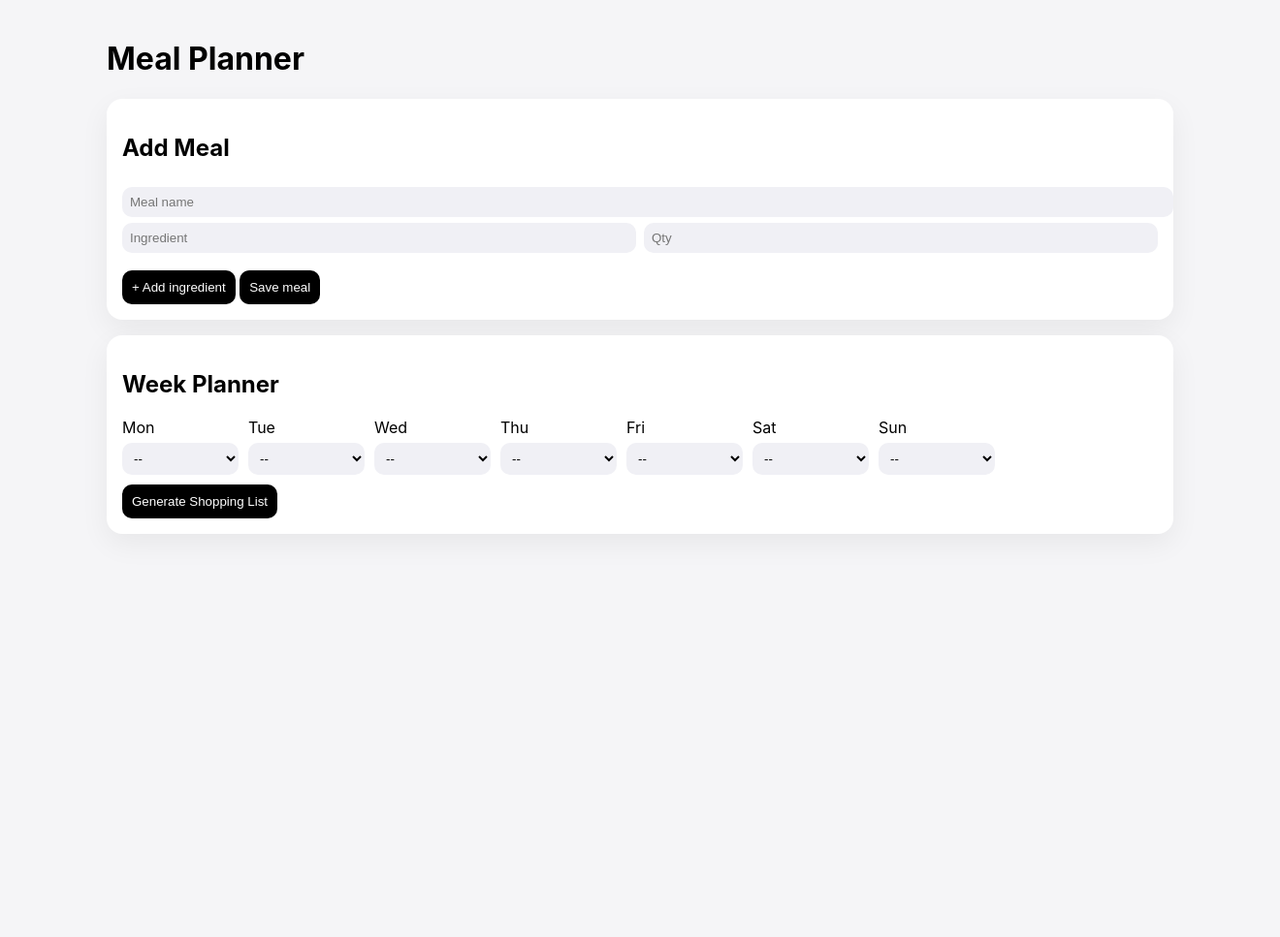
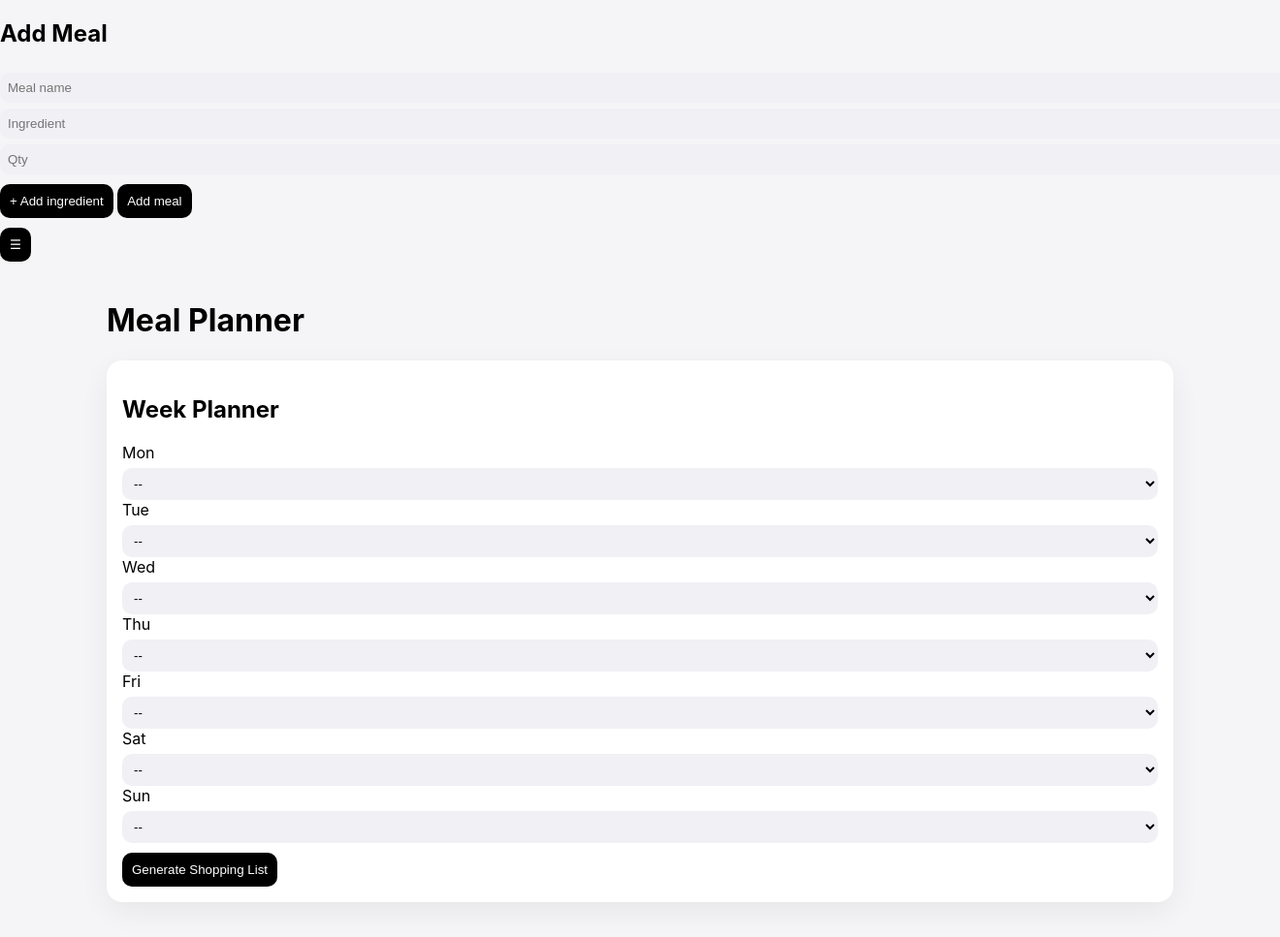
Before and after one commit to alec-messer/meal-planner, a Flask app: page / in a window 1320 px wide; the page is wider, and only the part inside the window is pictured. Shown: that part at 97% size. Before the commit the page ends 535 px from the top of that part, so only its background shows below. Run offline with Flask 3, Linux system fonts and the light colour scheme; data that the repository does not hold is empty; some libraries are stand-ins or nearby versions.

Commit message:
Update index.html

```diff
--- a/templates/index.html
+++ b/templates/index.html
@@ -9,39 +9,48 @@
 </head>
 <body>
 
-<div class="app">
+<!-- SIDE PANEL -->
+<div id="sidePanel" class="side-panel">
+    <div class="panel-content">
 
-    <h1>Meal Planner</h1>
-
-    <!-- ADD MEAL -->
-    <div class="card">
         <h2>Add Meal</h2>
 
-        <form method="POST" action="/add_meal">
-            <input name="name" placeholder="Meal name" required>
+        <form method="POST" action="/add_meal" id="mealForm">
 
-            <div id="ingredients">
-                <div class="row">
-                    <input name="ingredient_name[]" placeholder="Ingredient">
-                    <input name="ingredient_qty[]" placeholder="Qty" type="number">
+            <input name="name" id="mealName" placeholder="Meal name" required>
+
+            <div id="ingredients-container">
+                <div class="ingredient-row">
+                    <input name="ingredient_name[]" placeholder="Ingredient" required>
+                    <input name="ingredient_qty[]" placeholder="Qty" type="number" step="any" required>
                 </div>
             </div>
 
             <button type="button" onclick="addIngredient()">+ Add ingredient</button>
-            <button type="submit">Save meal</button>
+
+            <button type="submit" id="submitMeal" disabled>Add meal</button>
+
         </form>
     </div>
+</div>
+
+<!-- OPEN BUTTON -->
+<button class="open-panel" onclick="togglePanel()">☰</button>
+
+<div class="app">
+
+    <h1>Meal Planner</h1>
 
     <!-- PLANNER -->
     <div class="card">
         <h2>Week Planner</h2>
 
-        <div class="week">
+        <div class="week-vertical">
             {% for day in ['Mon','Tue','Wed','Thu','Fri','Sat','Sun'] %}
             <div class="day">
                 <label>{{ day }}</label>
 
-                <select class="meal">
+                <select class="meal-select">
                     <option value="">--</option>
                     {% for meal in meals.keys() %}
                     <option value="{{ meal }}">{{ meal }}</option>
@@ -51,15 +60,15 @@
             {% endfor %}
         </div>
 
-        <button onclick="generate()">Generate Shopping List</button>
+        <button onclick="generateList()">Generate Shopping List</button>
     </div>
 
     <!-- OUTPUT -->
-    <div class="card hidden" id="outputCard">
+    <div class="card hidden" id="output-card">
         <h2>Shopping List</h2>
         <pre id="output"></pre>
 
-        <button onclick="share()">Share</button>
+        <button onclick="shareList()">Share</button>
     </div>
 
 </div>
@@ -72,3 +81,6 @@
 
 </body>
 </html>
+
+</body>
+</html>
```
